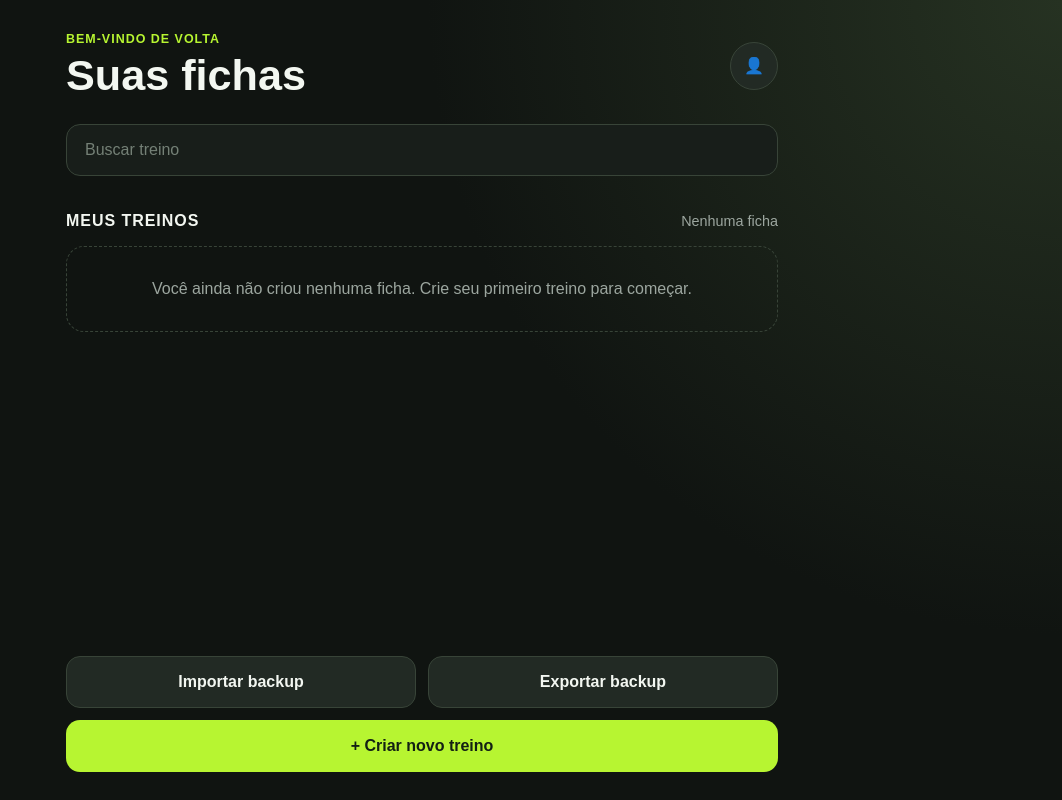
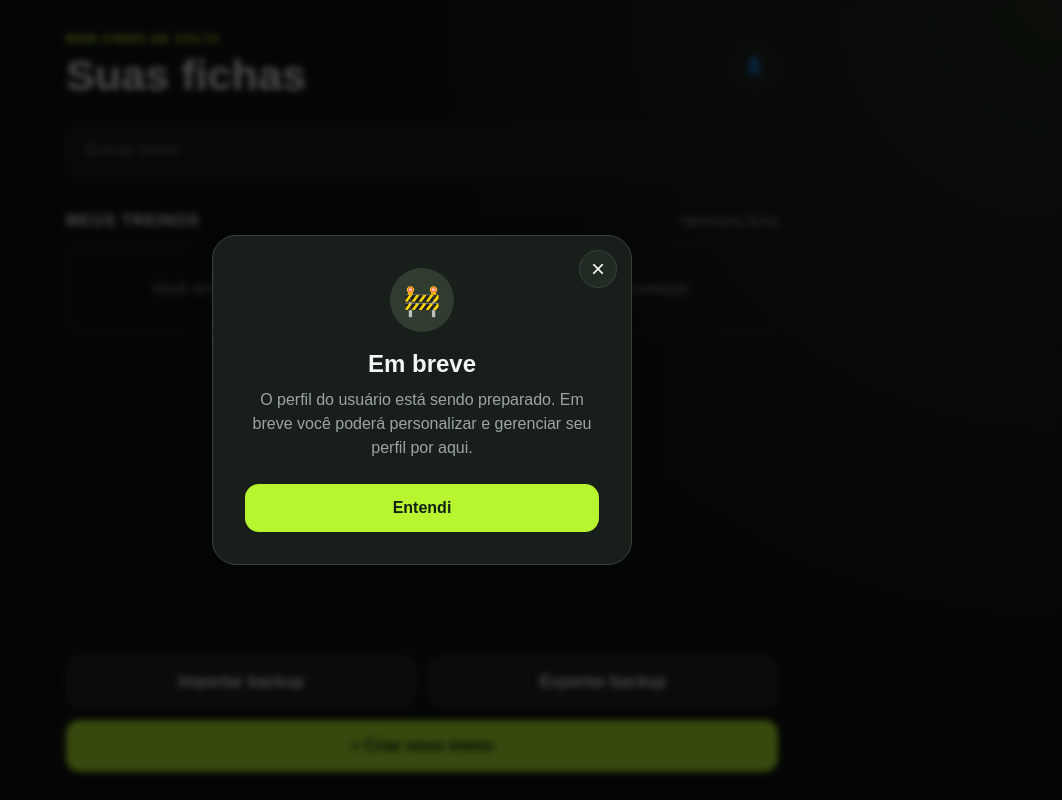
Before and after one commit to nanzim2/GymFlow, a plain HTML site: page index.html in a window 1280 px wide. Both pictures are taken after a click on the button "Abrir perfil". Shown: the whole page, without its empty margins (218-1280 px from the left). Drawn offline with Linux system fonts and the light colour scheme.

Commit message:
add modal em breve...

```diff
--- a/index.html
+++ b/index.html
@@ -13,7 +13,7 @@
         <p class="saudacao">Bem-vindo de volta</p>
         <h1>Suas fichas</h1>
       </div>
-      <button class="botao-perfil" type="button" aria-label="Abrir perfil">
+      <button id="botao-perfil" class="botao-perfil" type="button" aria-label="Abrir perfil">
         👤
       </button>
     </header>
@@ -336,6 +336,39 @@
       </form>
     </dialog>
 
+    <!-- MODAL EM BREVE... -->
+    <dialog id="modal-em-breve" class="modal-em-breve">
+  <div class="conteudo-em-breve">
+    <button
+      id="fechar-em-breve"
+      class="botao-fechar"
+      type="button"
+      aria-label="Fechar"
+    >
+      ×
+    </button>
+
+    <div class="icone-em-breve">
+      🚧
+    </div>
+
+    <h2>Em breve</h2>
+
+    <p>
+      O perfil do usuário está sendo preparado.
+      Em breve você poderá personalizar e gerenciar seu perfil por aqui.
+    </p>
+
+    <button
+      id="entendi-em-breve"
+      class="botao-principal"
+      type="button"
+    >
+      Entendi
+    </button>
+  </div>
+</dialog>
+
     <script src="exercicios.js"></script>
     <script src="script.js"></script>
   </body>
--- a/script.js
+++ b/script.js
@@ -1035,3 +1035,25 @@ window.GymFlow = {
   salvarTreinos,
   renderizarTreinos,
 };
+
+const botaoPerfil = document.querySelector("#botao-perfil");
+const modalEmBreve = document.querySelector("#modal-em-breve");
+const fecharEmBreve = document.querySelector("#fechar-em-breve");
+const entendiEmBreve = document.querySelector("#entendi-em-breve");
+
+botaoPerfil?.addEventListener("click", () => {
+  modalEmBreve?.showModal();
+});
+
+fecharEmBreve?.addEventListener("click", () => {
+  modalEmBreve?.close();
+});
+
+entendiEmBreve?.addEventListener("click", () => {
+  modalEmBreve?.close();
+});
+modalEmBreve?.addEventListener("click", (event) => {
+  if (event.target === modalEmBreve) {
+    modalEmBreve.close();
+  }
+});
--- a/style.css
+++ b/style.css
@@ -605,3 +605,111 @@ button:focus-visible {
     grid-template-columns: 1fr;
   }
 }
+
+/* =========================
+   MODAL EM BREVE
+   ========================= */
+
+.modal-em-breve {
+  width: min(calc(100% - 32px), 420px);
+  margin: auto;
+  padding: 0;
+
+  border: 1px solid var(--borda);
+  border-radius: 24px;
+
+  background: var(--fundo-secundario);
+  color: var(--texto);
+
+  box-shadow: var(--sombra);
+}
+
+.modal-em-breve::backdrop {
+  background: rgba(0, 0, 0, 0.7);
+  backdrop-filter: blur(3px);
+}
+
+.conteudo-em-breve {
+  position: relative;
+
+  display: flex;
+  flex-direction: column;
+  align-items: center;
+
+  padding: 32px;
+
+  text-align: center;
+}
+
+.icone-em-breve {
+  display: grid;
+  width: 64px;
+  height: 64px;
+  place-items: center;
+
+  margin-bottom: 18px;
+
+  border-radius: 50%;
+  background: #313c31;
+
+  font-size: 30px;
+}
+
+.conteudo-em-breve h2 {
+  margin-bottom: 10px;
+
+  font-size: 1.5rem;
+}
+
+.conteudo-em-breve p {
+  max-width: 340px;
+  margin-bottom: 24px;
+
+  color: var(--texto-secundario);
+  line-height: 1.5;
+}
+
+#fechar-em-breve {
+  position: absolute;
+  top: 14px;
+  right: 14px;
+
+  width: 38px;
+  height: 38px;
+
+  display: grid;
+  place-items: center;
+
+  padding: 0;
+
+  border: 1px solid var(--borda);
+  border-radius: 50%;
+
+  background: var(--card);
+  color: var(--texto);
+
+  font-size: 1.5rem;
+  line-height: 1;
+}
+
+#fechar-em-breve:hover {
+  background: var(--card-hover);
+  color: var(--verde);
+}
+
+#entendi-em-breve {
+  width: 100%;
+  min-height: 48px;
+
+  border: none;
+  border-radius: 14px;
+
+  background: var(--verde);
+  color: #132014;
+
+  font-weight: 800;
+}
+
+#entendi-em-breve:hover {
+  filter: brightness(1.08);
+}
```
